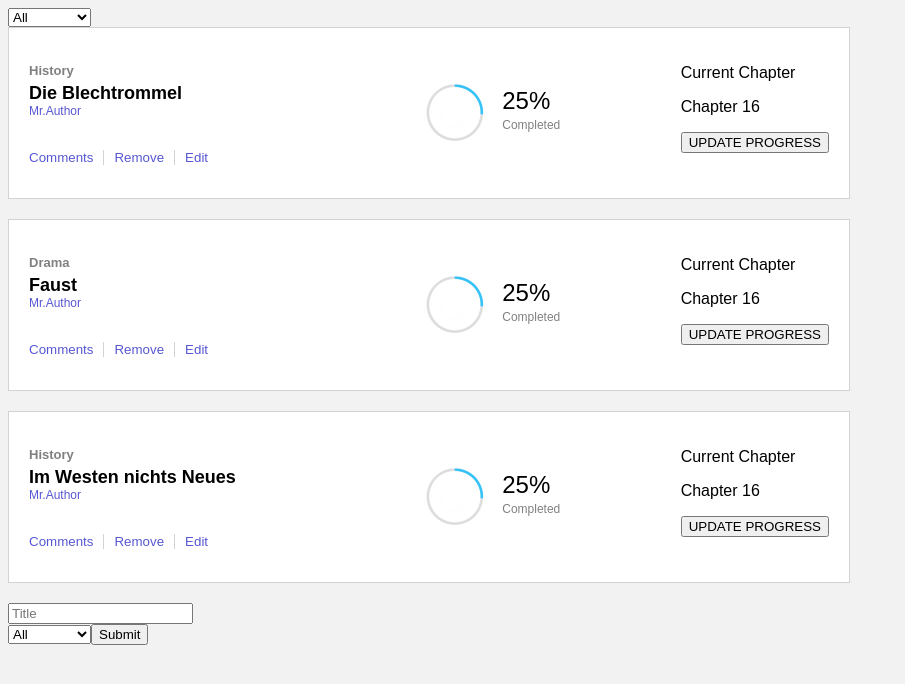
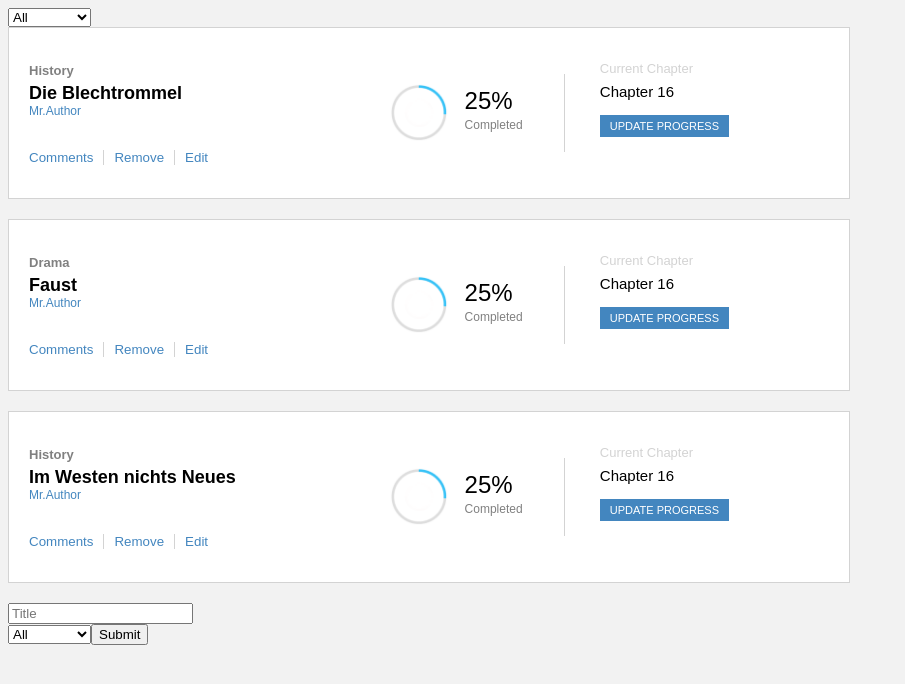
Before and after one commit to marcode95/bookstore, a React (Create React App) app: page / in a window 1280 px wide. Shown: the top 684 px of the page, without its empty margins (0-905 px from the left). Built offline with nearby package versions, Linux system fonts and the light colour scheme.

Commit message:
Styled out book component

```diff
--- a/src/components/Book.js
+++ b/src/components/Book.js
@@ -27,10 +27,11 @@ export default function Book({ book, handleRemoveBook }) {
           <p className="completed">Completed</p>
         </div>
       </div>
+      <div className="divider" />
       <div className="book-reading-info">
-        <p>Current Chapter</p>
-        <p>Chapter 16</p>
-        <button type="button">UPDATE PROGRESS</button>
+        <p className="current-chapter">Current Chapter</p>
+        <p className="chapter-number">Chapter 16</p>
+        <button className="update-progress" type="button">UPDATE PROGRESS</button>
       </div>
     </div>
   );
--- a/src/index.css
+++ b/src/index.css
@@ -20,7 +20,7 @@ body {
 
 .book-info {
   margin-top: 15px;
-  width: 40%;
+  width: 47%;
   display: flex;
   flex-direction: column;
 }
@@ -45,14 +45,14 @@ body {
 .book-author {
   margin-top: 0px;
   font-size: 12px;
-  color: rgb(87, 87, 211);
+  color: #4386bf;
   margin-bottom: 30px;
 }
 
 .book-info-buttons > * {
   background-color: transparent;
   border: none;
-  color: rgb(87, 87, 211);
+  color: #4386bf;
   padding: 0px 10px;
 }
 
@@ -100,3 +100,34 @@ body {
   margin-top: 3px;
   color: grey;
 }
+
+.book-reading-info {
+  width: 30%;
+}
+
+.current-chapter {
+  font-size: 13px;
+  color: lightgrey;
+  margin-bottom: 0px;
+}
+
+.chapter-number {
+  margin-top: 7px;
+  font-size: 15px;
+}
+
+.update-progress {
+  background-color: #4386bf;
+  border: none;
+  color: white;
+  font-size: 11px;
+  padding: 5px 10px;
+}
+
+.divider {
+  width: 0;
+  height: 60%;
+  border-right: 1px solid lightgrey;
+  align-self: center;
+  margin-right: 35px;
+}
```
